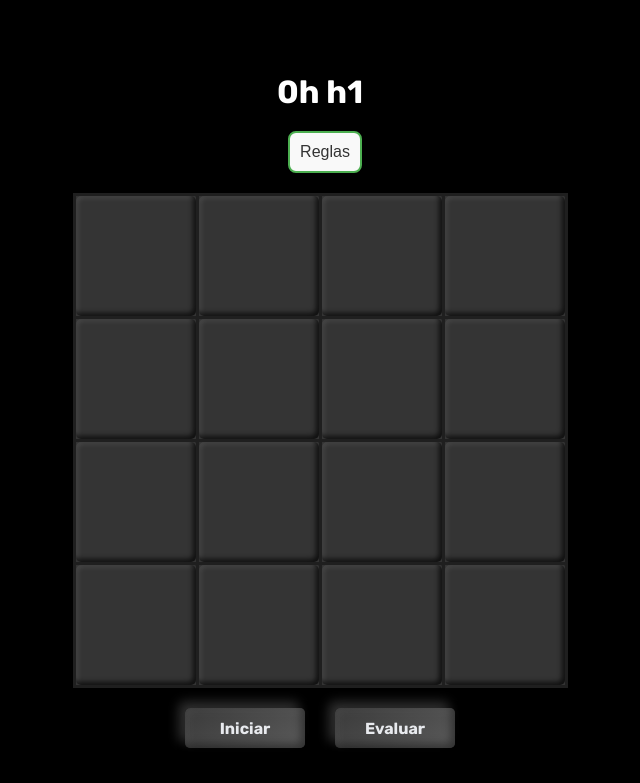
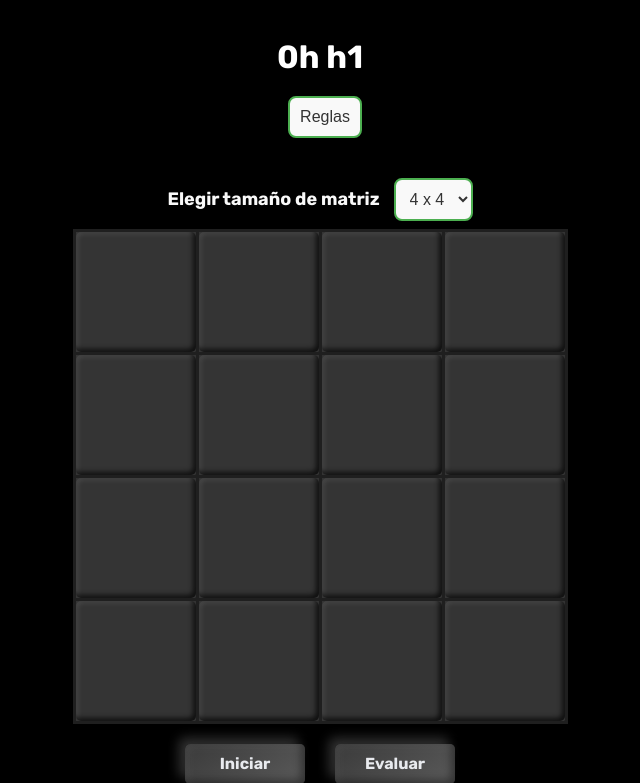
Before and after one commit to Nickdiaz14/Binary-Puzzle, a Flask app: page /play in a window 1280 px wide. Shown: the top 783 px of the page, without its empty margins (320-960 px from the left). Run offline with Flask 3, Linux system fonts and the light colour scheme.

Commit message:
Add files via upload

```diff
--- a/templates/play.html
+++ b/templates/play.html
@@ -12,6 +12,14 @@
     <h1 style="text-align:center;">0h h1</h1>
     <button onclick="toggleInfo()" style="margin-bottom: 20px; margin-left: 10px; padding: 10px; font-size: 16px; border-radius: 8px; border: 2px solid #4CAF50; background-color: #f9f9f9; color: #333; cursor: pointer; box-shadow: 0 4px 6px rgba(0, 0, 0, 0.1);">Reglas</button>
     <div id="algorithm-info" style="text-align: center; margin-bottom: 15px; display: none; padding: 15px; background-color: #f0f0f0; border: 1px solid #ccc; border-radius: 8px;"></div>
+    <div style="text-align:center; margin-bottom: 8px;">
+        <label for="matrix-size" style="font-size: 18px; font-weight: bold; margin-right: 10px; color: #f9f9f9">Elegir tamaño de matriz</label>
+        <select id="matrix-size" style="padding: 10px;margin-top: 20px; font-size: 16px; border-radius: 8px; border: 2px solid #4CAF50; background-color: #f9f9f9; color: #333; cursor: pointer; box-shadow: 0 4px 6px rgba(0, 0, 0, 0.1);" onchange="reset()">
+            <option value="4" selected>4 x 4</option>
+            <option value="6">6 x 6</option>
+            <option value="8">8 x 8</option>
+        </select>
+    </div>
     <table id="matrix">
         <!-- JavaScript will generate the table here -->
     </table>
@@ -34,6 +42,13 @@
 
             // Añadir la nueva clase según el tamaño
             document.body.classList.add(lockSizeClass);
+        }
+
+        function reset(){
+            stopSolution = true; // Activar bandera para detener la animación
+            matrixSize = parseInt(document.getElementById('matrix-size').value);
+            initial = Array.from({ length: matrixSize }, () => Array(matrixSize).fill(-1));
+            createTable(initial);
         }
 
         function adjustCellSize() {
@@ -88,12 +103,14 @@
                 method: 'POST',
                 headers: {
                     'Content-Type': 'application/json',
-                }
+                },
+                body: JSON.stringify({ matrix: matrixSize}),
             })
             .then(response => response.json())
             .then(data => {
                 const gameMatrix = data.matrix;
                 const table = document.getElementById('matrix');
+                matrix = Array.from({ length: gameMatrix.length }, (_, i) => Array.from({ length: gameMatrix[i].length }, (_, j) => gameMatrix[i][j]));
                 for (let i = 0; i < gameMatrix.length; i++) {
                     for (let j = 0; j < gameMatrix[i].length; j++) {
                         const cell = table.rows[i].cells[j];
@@ -104,7 +121,6 @@
                         } else {
                             cell.className = 'grey';
                         }
-                        matrix[i][j] = gameMatrix[i][j];
                     }
                 }
             });
```
